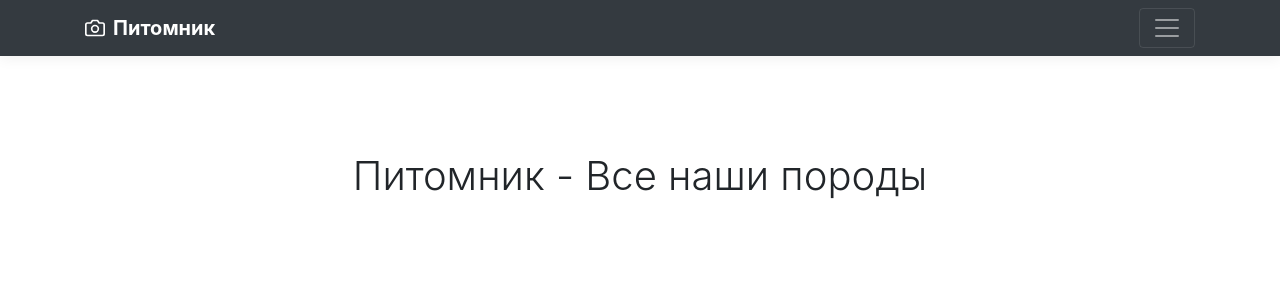
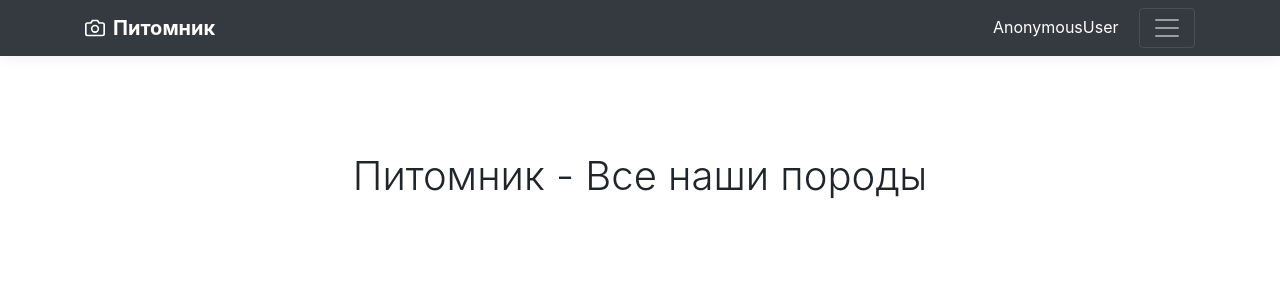
Before and after one commit to Rolllab/DogsProject, a Django app: page /breeds/ in a window 1280 px wide. Shown: the top 300 px of the page. Run offline with Django 5.2, Linux system fonts and the light colour scheme; data comes from the database, SQL or seed files in the repository; parts of the project's set-up code (start-up, migrations or seed data) failed here and were passed over; some libraries are stand-ins or nearby versions.

Commit message:
Добавлена визуализация имени пользователя

```diff
--- a/dogs/templates/dogs/base.html
+++ b/dogs/templates/dogs/base.html
@@ -54,10 +54,13 @@
                 </svg>
                 <strong>Питомник</strong>
             </a>
-            <button class="navbar-toggler" type="button" data-toggle="collapse" data-target="#navbarHeader"
-                    aria-controls="navbarHeader" aria-expanded="false" aria-label="Toggle navigation">
-                <span class="navbar-toggler-icon"></span>
-            </button>
+            <div>
+                <span class="pr-3 text-white">{{ user|default:"" }}</span>
+                <button class="navbar-toggler" type="button" data-toggle="collapse" data-target="#navbarHeader"
+                        aria-controls="navbarHeader" aria-expanded="false" aria-label="Toggle navigation">
+                    <span class="navbar-toggler-icon"></span>
+                </button>
+            </div>
         </div>
     </div>
 </header>
```
